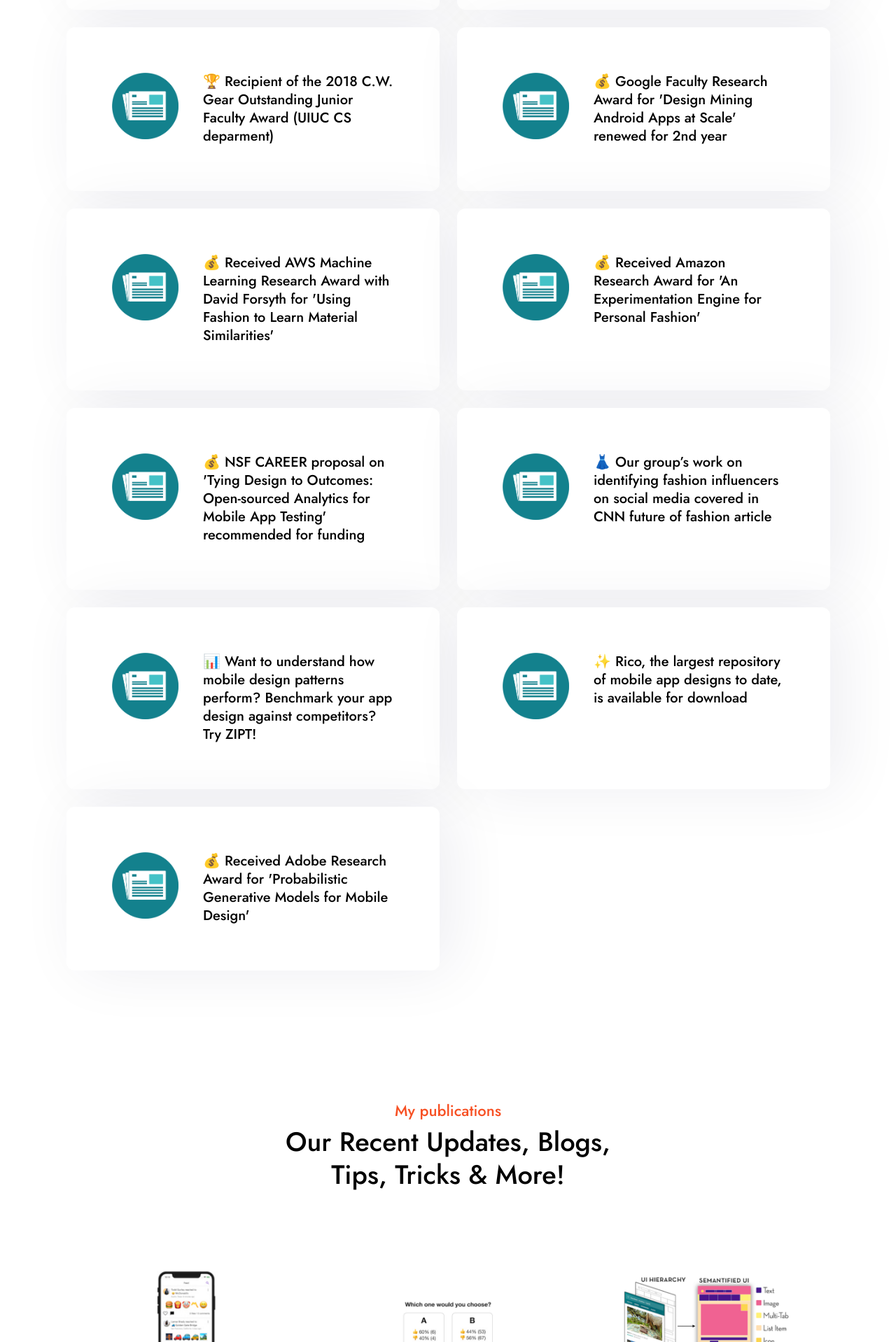
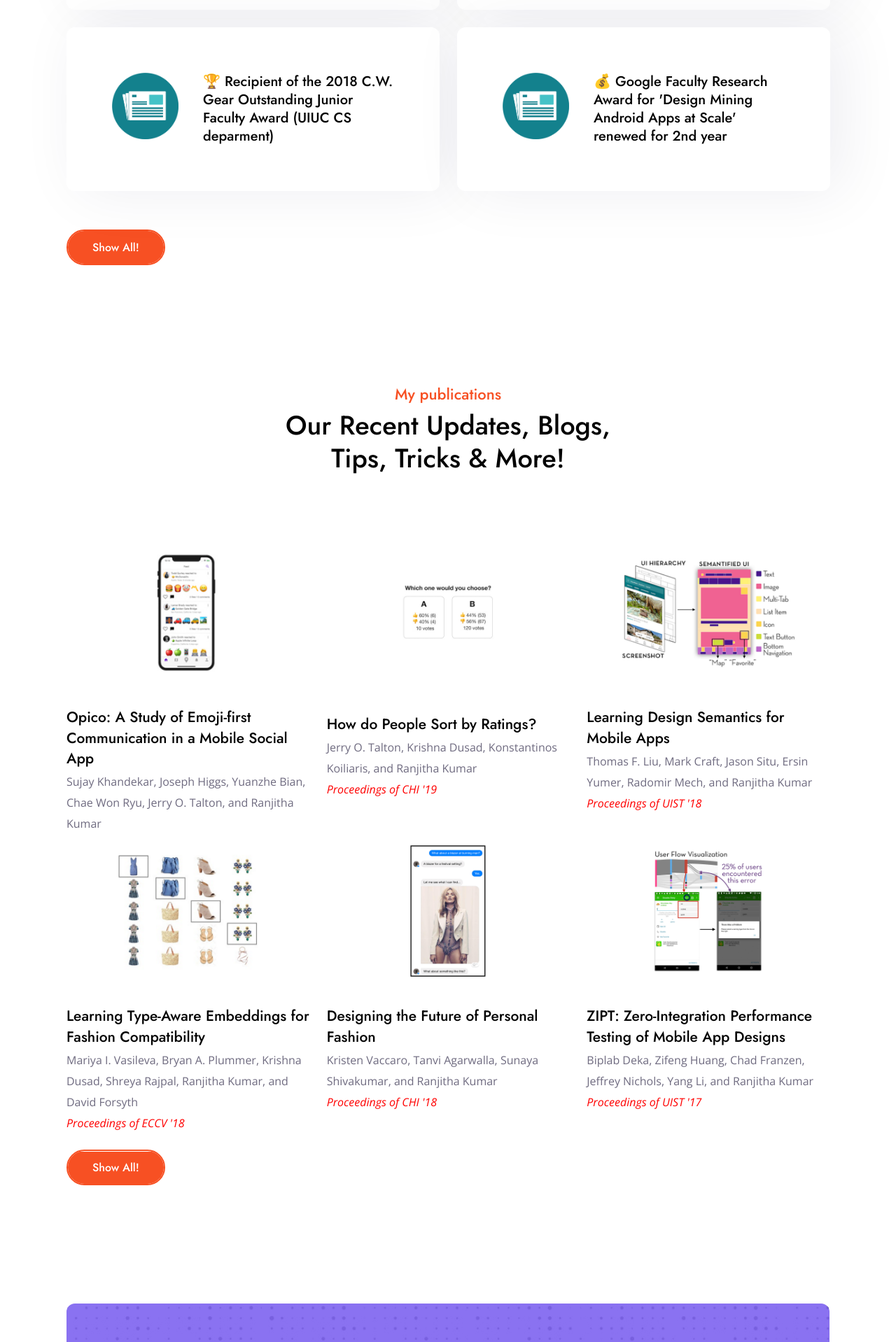
Before and after one commit to sh-shafi/next_portfolio_page, a Next.js app: page / in a window 1280 px wide. Shown: the part 2104-4022 px from the top of the page at 70% size. Built offline with nearby package versions, Linux system fonts and the light colour scheme.

Commit message:
Edited style and added 'show more' functionality

```diff
--- a/src/components/News.js
+++ b/src/components/News.js
@@ -2,8 +2,10 @@ import Image from "next/image";
 import Link from "next/link";
 import { useEffect, useState } from "react";
 
-const NewsList = ({ dark }) => {
+const News = ({ dark }) => {
   const [data, setData] = useState([]);
+  const [number, setNumber] = useState(4);
+
   useEffect(() => {
     async function fetchData(url) {
       const res = await fetch(`${url}`);
@@ -23,6 +25,11 @@ const NewsList = ({ dark }) => {
     }, 1000);
   }, []);
 
+  const handleClick = () => {
+    if (number === 4) setNumber(data.length);
+    else setNumber(4);
+  };
+
   return (
     <div className="dizme_tm_section" id="news">
       <div className="dizme_tm_services" style={{ paddingTop: "0" }}>
@@ -39,7 +46,7 @@ const NewsList = ({ dark }) => {
           <div className="service_list">
             <ul>
               {data &&
-                data.map(
+                data.slice(0, number).map(
                   (data, i) =>
                     data && (
                       <li
@@ -71,6 +78,15 @@ const NewsList = ({ dark }) => {
                     )
                 )}
             </ul>
+            <div
+              onClick={handleClick}
+              className="dizme_tm_button"
+              style={{ float: "right" }}
+            >
+              <a className="anchor" href="#news" style={{ marginTop: "30px" }}>
+                <span>{number === 4 ? "Show All!" : "Show Less!"}</span>
+              </a>
+            </div>
           </div>
         </div>
         <div className="brush_1 wow fadeInLeft" data-wow-duration="1s">
@@ -83,4 +99,4 @@ const NewsList = ({ dark }) => {
     </div>
   );
 };
-export default NewsList;
+export default News;
--- a/src/components/Publications.js
+++ b/src/components/Publications.js
@@ -4,6 +4,7 @@ import { aTagClick } from "../utilits";
 
 const Publications = () => {
   const [data, setData] = useState([]);
+  const [number, setNumber] = useState(6);
 
   useEffect(() => {
     async function fetchData(url) {
@@ -14,6 +15,11 @@ const Publications = () => {
     fetchData("/static/publications.json");
     aTagClick();
   }, []);
+
+  const handleClick = () => {
+    if (number === 6) setNumber(data.length);
+    else setNumber(6);
+  };
 
   return (
     <div className="dizme_tm_section" id="publications">
@@ -26,7 +32,7 @@ const Publications = () => {
           <div className="news_list">
             <ul>
               {data &&
-                data.map((blog, i) => (
+                data.slice(0, number).map((blog, i) => (
                   <li className="wow fadeInUp" data-wow-duration="1s" key={i}>
                     <div className="list_inner">
                       <div className="image">
@@ -72,6 +78,19 @@ const Publications = () => {
                   </li>
                 ))}
             </ul>
+            <div
+              onClick={handleClick}
+              className="dizme_tm_button"
+              style={{ float: "right" }}
+            >
+              <a
+                className="anchor"
+                href="#publications"
+                style={{ marginTop: "30px" }}
+              >
+                <span>{number === 6 ? "Show All!" : "Show Less!"}</span>
+              </a>
+            </div>
           </div>
         </div>
 
```
